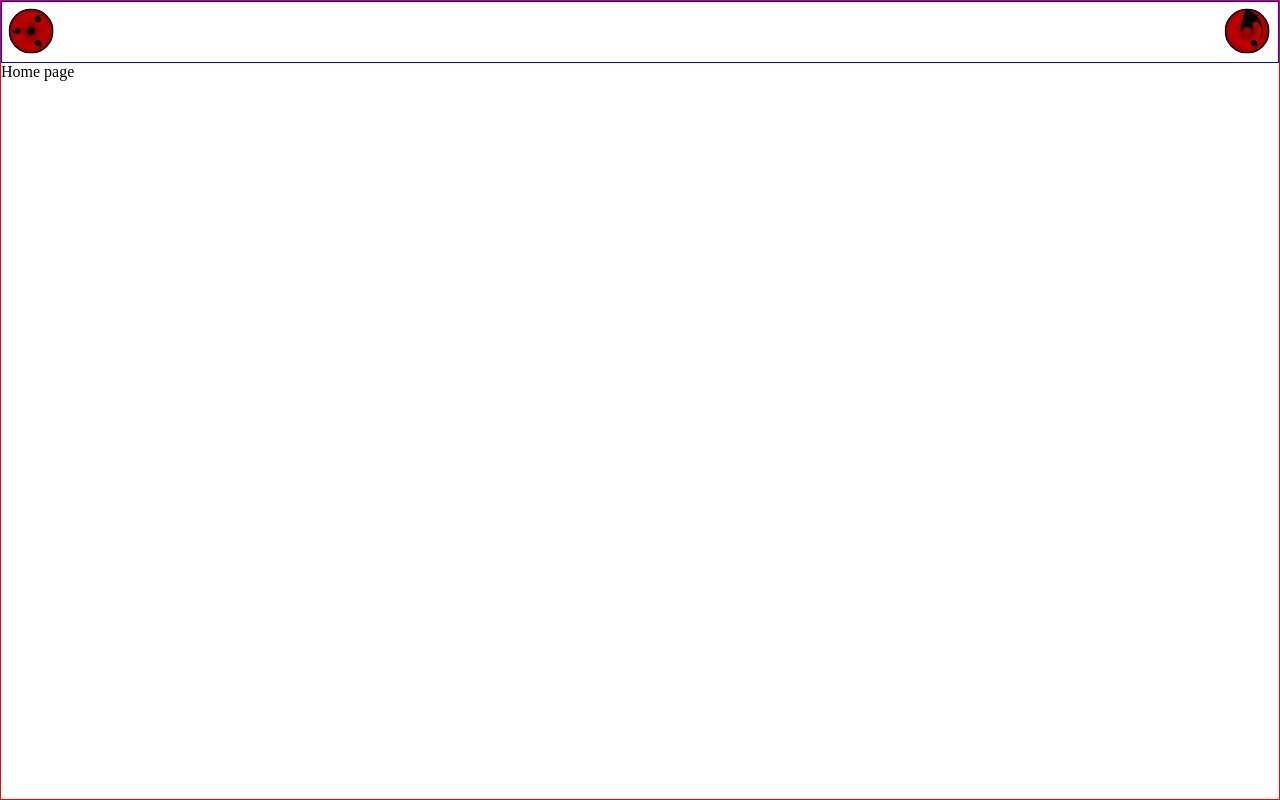
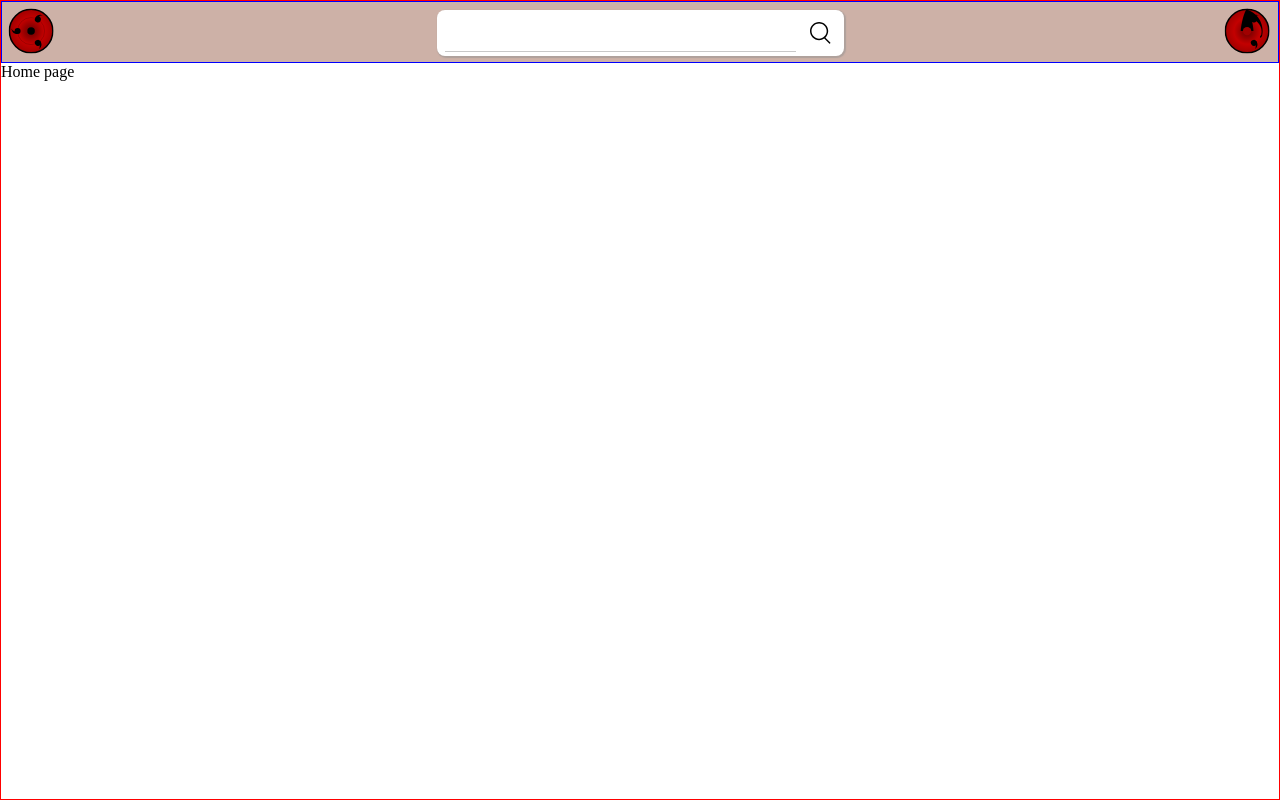
Before and after one commit to NeumorphismProject/copy-easy-neumui, a Next.js app: page / in a window 1280 px wide. Built offline with nearby package versions, Linux system fonts and the light colour scheme.

Commit message:
feat: add search input on navbar

```diff
--- /dev/null
+++ b/components/Navbar/Search/index.tsx
@@ -0,0 +1,58 @@
+import SearchIconSvg from '@/assets/svgs/search.svg'
+import styled from 'styled-components'
+
+const Wrapper = styled.div({
+  backgroundColor: '#FFFFFF',
+  marginTop: '8px',
+  padding: '4px 8px',
+  boxShadow: '1px 1px 1px 1px rgba(145, 145, 145, 0.5)',
+  borderRadius: '8px',
+  display: 'flex'
+})
+
+const InputWrapper = styled.div({
+  padding: '4px 8px 2px 8px',
+  borderBottom: '1px solid rgba(145,145,145,0.5)',
+  transition: '.5s border-color',
+  ':hover': {
+    borderColor: '#600'
+  }
+})
+
+const InputEx = styled.input({
+  fontSize: '26px',
+  border: 'none',
+  outline: 'none',
+  color: 'rgba(145,65,165,0.6)',
+  transition: '.5s color',
+  ':focus': {
+    color: 'rgba(0,0,0,1)'
+  },
+})
+
+const SearchIconWrapper = styled.div({
+  cursor: 'pointer',
+  marginLeft: '8px',
+  borderRadius: '8px',
+  display: 'flex',
+  flexDirection: 'column',
+  justifyContent: 'center',
+  transition: '.5s background-color',
+  ':hover': {
+    backgroundColor: 'rgba(145, 145, 145, 0.2)',
+    'svg': {
+      fill: '#600'
+    }
+  }
+})
+
+export default function Search() {
+  return <Wrapper>
+    <InputWrapper>
+      <InputEx type='input' />
+    </InputWrapper>
+    <SearchIconWrapper>
+      <SearchIconSvg />
+    </SearchIconWrapper>
+  </Wrapper>
+}
--- a/components/Navbar/index.tsx
+++ b/components/Navbar/index.tsx
@@ -1,18 +1,21 @@
 import styled from 'styled-components'
 import EyeKakashi from "./Eyes/EyeKakashi"
 import EyeTriple from "./Eyes/EyeTriple"
+import Search from './Search'
 
 const Wrapper = styled.div({
+  backgroundColor: 'rgba(155,100,80,0.5)',
   display: "flex",
   justifyContent: 'space-between'
 })
 
-const EyeWrapper = styled.div({
+const SearchWrapper = styled.div({
 })
 
 export default function Navbar() {
   return <Wrapper>
-      <EyeWrapper><EyeTriple /></EyeWrapper>
-      <EyeWrapper><EyeKakashi /></EyeWrapper>
+      <EyeTriple />
+      <SearchWrapper><Search /></SearchWrapper>
+      <EyeKakashi />
   </Wrapper>
 }
--- a/styles/globals.ts
+++ b/styles/globals.ts
@@ -8,6 +8,6 @@ export const GlobalStyle = createGlobalStyle({
   },
   'html,body': {
     maxWidth: '100vw',
-    overflowX: 'hidden'
+    overflow: 'hidden'
   }
 })
```
Also changed, not shown: assets/svgs/search.svg (added).
